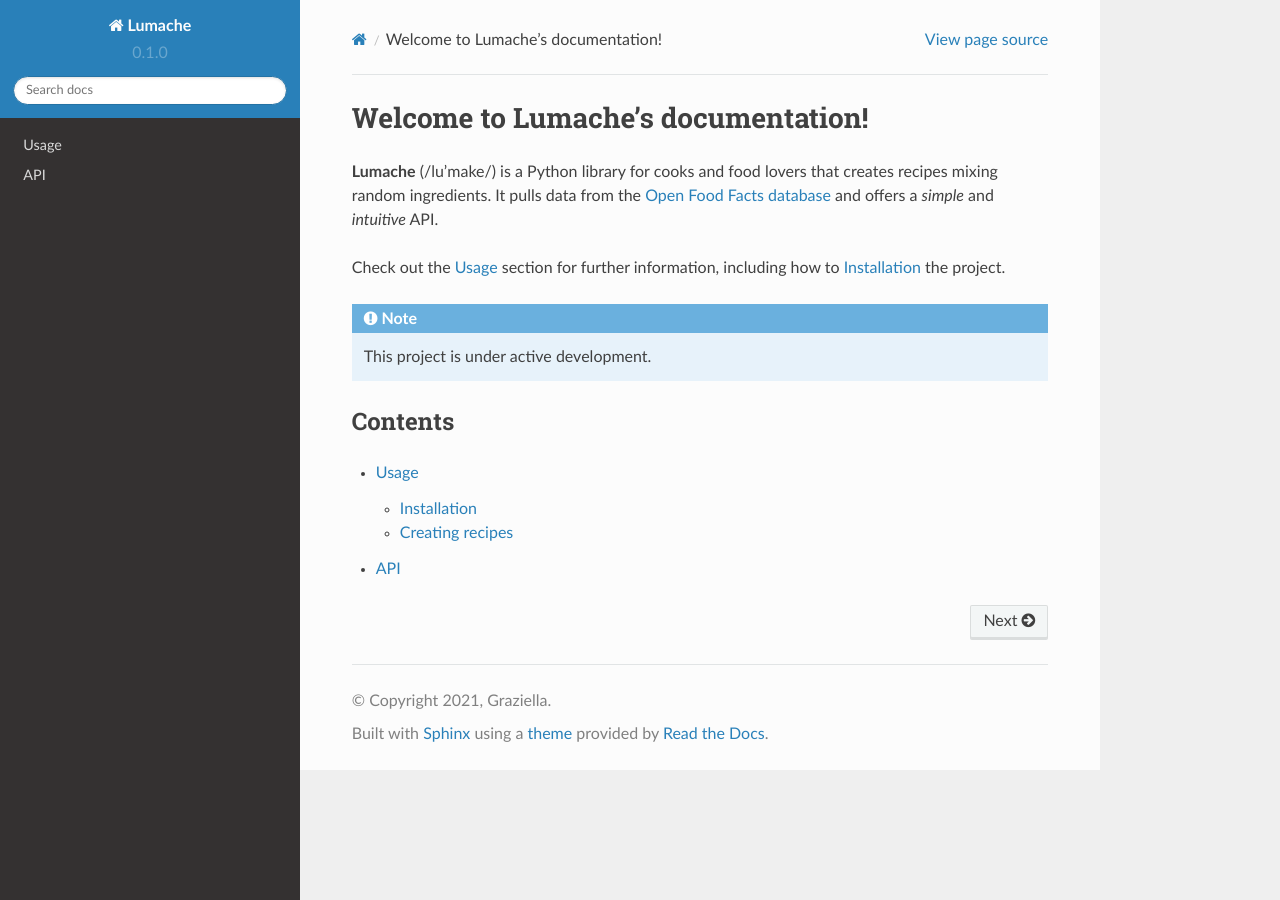
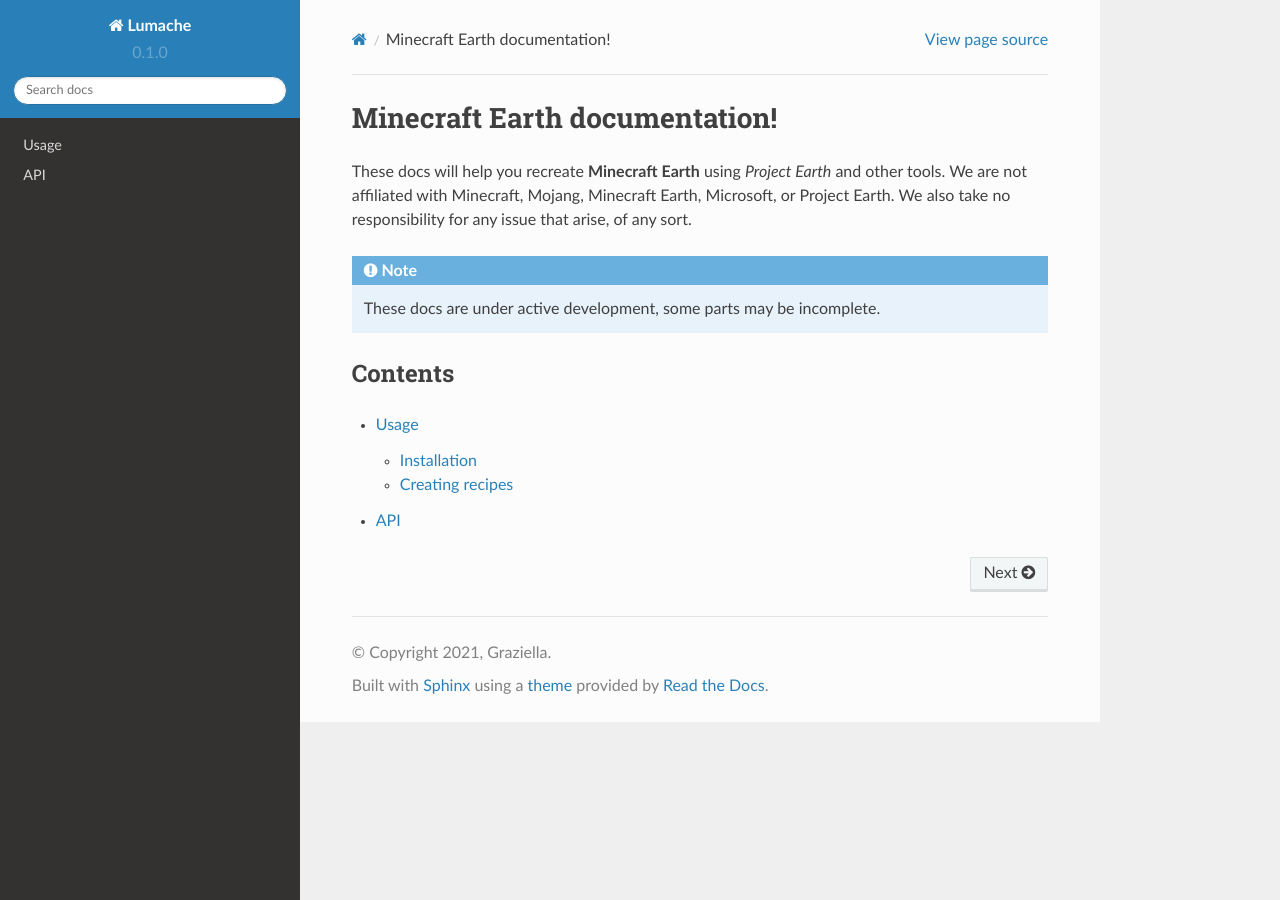
Before and after one commit to catdogmat/projectearthdocs, a Sphinx documentation site: the page built from docs/source/index.rst, in a window 1280 px wide. Built offline with Sphinx 7.4.7 and the Read the Docs theme 2.0.0, drawn with Linux system fonts in a browser that asks for light colours.

Commit message:
Update index.rst

```diff
--- a/docs/source/index.rst
+++ b/docs/source/index.rst
@@ -1,17 +1,13 @@
-Welcome to Lumache's documentation!
+Minecraft Earth documentation!
 ===================================
 
-**Lumache** (/lu'make/) is a Python library for cooks and food lovers
-that creates recipes mixing random ingredients.
-It pulls data from the `Open Food Facts database <https://world.openfoodfacts.org/>`_
-and offers a *simple* and *intuitive* API.
-
-Check out the :doc:`usage` section for further information, including
-how to :ref:`installation` the project.
+These docs will help you recreate **Minecraft Earth** using *Project Earth* and other tools.
+We are not affiliated with Minecraft, Mojang, Minecraft Earth, Microsoft, or Project Earth.
+We also take no responsibility for any issue that arise, of any sort.
 
 .. note::
 
-   This project is under active development.
+   These docs are under active development, some parts may be incomplete.
 
 Contents
 --------
```
